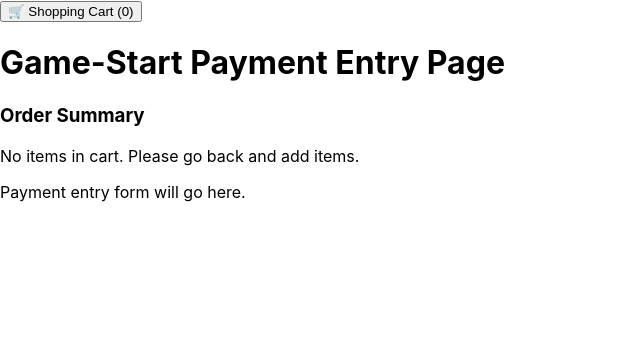
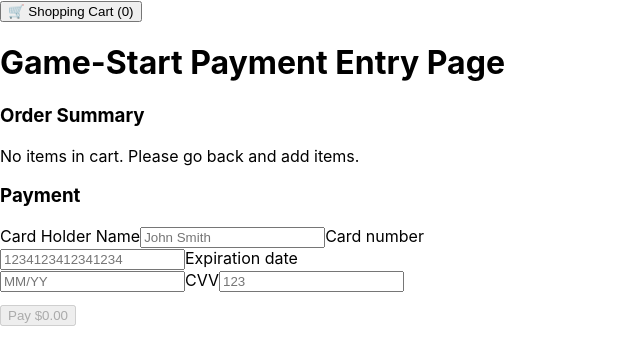
Before and after one commit to balajiRRK/aws-ecommerce-platform, a React (Create React App) app in the folder game-start/: page /purchase/paymentEntry in a window 1280 px wide. Shown: the top 364 px of the page, without its empty margins (0-640 px from the left). Built offline with nearby package versions, Linux system fonts and the light colour scheme.

Commit message:
add payment form and update StatePayload - added card_holder_number to StatePayload.js

```diff
--- a/game-start/src/StatePayload.js
+++ b/game-start/src/StatePayload.js
@@ -3,6 +3,7 @@ export const StatePayload = {
         card_number: "",
         expir_date: "",
         cvvCode: "",
+        card_holder_name: "",
     },
 
     shipping_address:  {
--- a/game-start/src/components/paymentEntry.js
+++ b/game-start/src/components/paymentEntry.js
@@ -1,11 +1,37 @@
-import React from "react";
-import { useLocation } from "react-router-dom";
+import React, { useState } from "react";
 import { useCart } from "../contexts/CartContext";
+import { StatePayload } from "../StatePayload";
 
 const PaymentEntry = () => {
   let title = "Game-Start Payment Entry Page";
-  const location = useLocation();
   const { cartState, getTotalPrice } = useCart();
+
+  // Use StatePayload's credit_card_data as initial form state
+  const [form, setForm] = useState(StatePayload.credit_card_data);
+  const [processing, setProcessing] = useState(false);
+
+  // Handle input changes
+  const handleChange = (e) => {
+    const { name, value } = e.target;
+    setForm((prev) => ({
+      ...prev,
+      [name]: value,
+    }));
+  };
+
+  // Handle form submit
+  const handleSubmit = (e) => {
+    e.preventDefault();
+    setProcessing(true);
+
+    // Here you could update order with form data or send to backend
+    console.log("Submitting payment with data:", form);
+
+    setTimeout(() => {
+      alert("Payment successful!");
+      setProcessing(false);
+    }, 1500);
+  };
 
   return (
     <div className="payment-container">
@@ -31,7 +57,84 @@ const PaymentEntry = () => {
         )}
       </div>
 
-      <p>Payment entry form will go here.</p>
+      <form onSubmit={handleSubmit} style={{ marginTop: 16, maxWidth: 480 }}>
+        <h3>Payment</h3>
+
+        <label>
+          Card Holder Name
+          <input
+            name="card_holder_name"
+            value={form.card_holder_name}
+            onChange={(e) => {
+              const value = e.target.value;
+              // Only update if it matches allowed characters
+              if (/^[a-zA-Z\s]*$/.test(value)) {
+                setForm((f) => ({ ...f, card_holder_name: value }));
+              }
+            }}
+            placeholder="John Smith"
+            required
+          />
+        </label>
+
+        <label>
+          Card number
+          <input
+            name="card_number"
+            value={form.card_number}
+            onChange={(e) =>
+              setForm((f) => ({
+                ...f,
+                card_number: e.target.value.replace(/\D/g, ""),
+              }))
+            }
+            inputMode="numeric"
+            maxLength={19}
+            placeholder="1234123412341234"
+            required
+          />
+        </label>
+
+        <label>
+          Expiration date
+          <input
+            name="expir_date"
+            value={form.expir_date}
+            onChange={handleChange}
+            placeholder="MM/YY"
+            required
+          />
+        </label>
+
+        <label>
+          CVV
+          <input
+            name="cvvCode"
+            value={form.cvvCode}
+            onChange={(e) =>
+              setForm((f) => ({
+                ...f,
+                cvvCode: e.target.value.replace(/\D/g, ""),
+              }))
+            }
+            inputMode="numeric"
+            maxLength={4}
+            placeholder="123"
+            required
+          />
+        </label>
+
+        <div style={{ marginTop: 12 }}>
+          <button
+            type="submit"
+            disabled={processing || cartState.items.length === 0}
+          >
+            {processing
+              ? "Processing..."
+              : `Pay $${getTotalPrice().toFixed(2)}`}
+          </button>
+        </div>
+      </form>
     </div>
   );
 };
```
